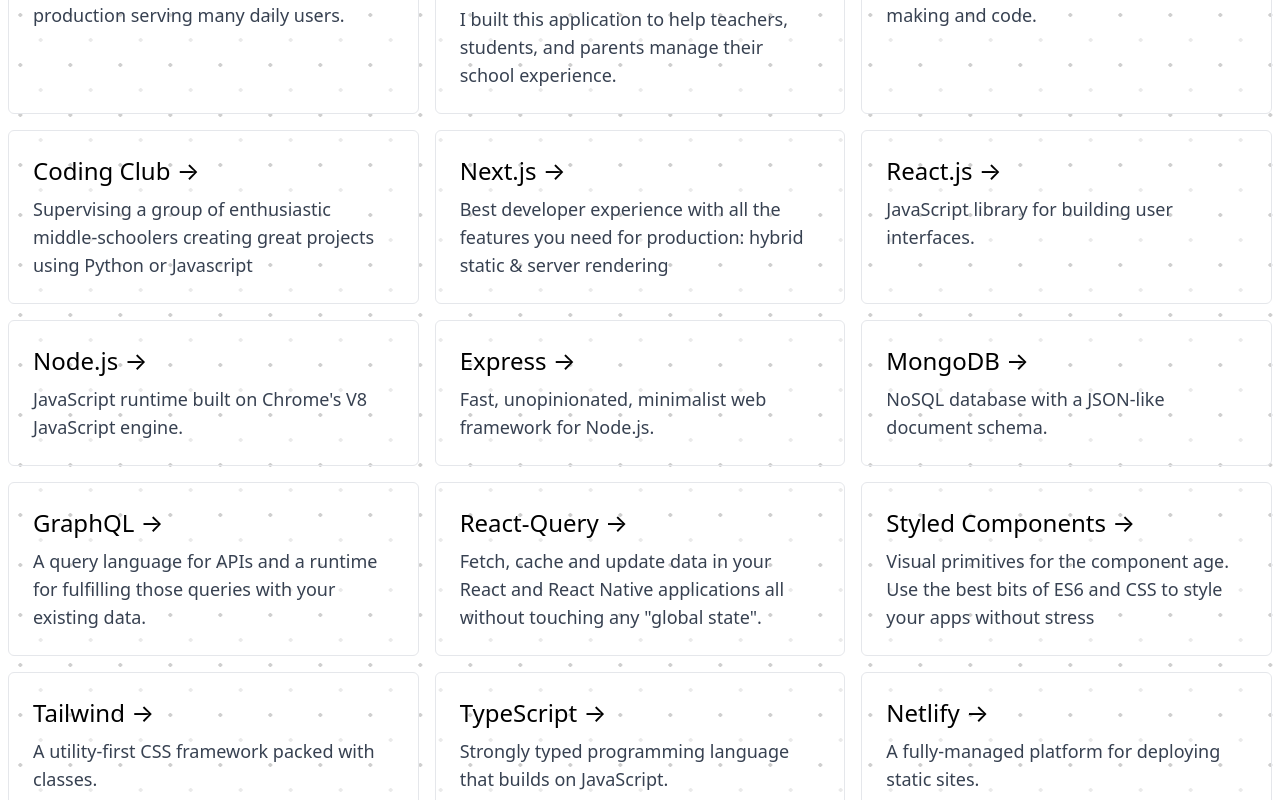
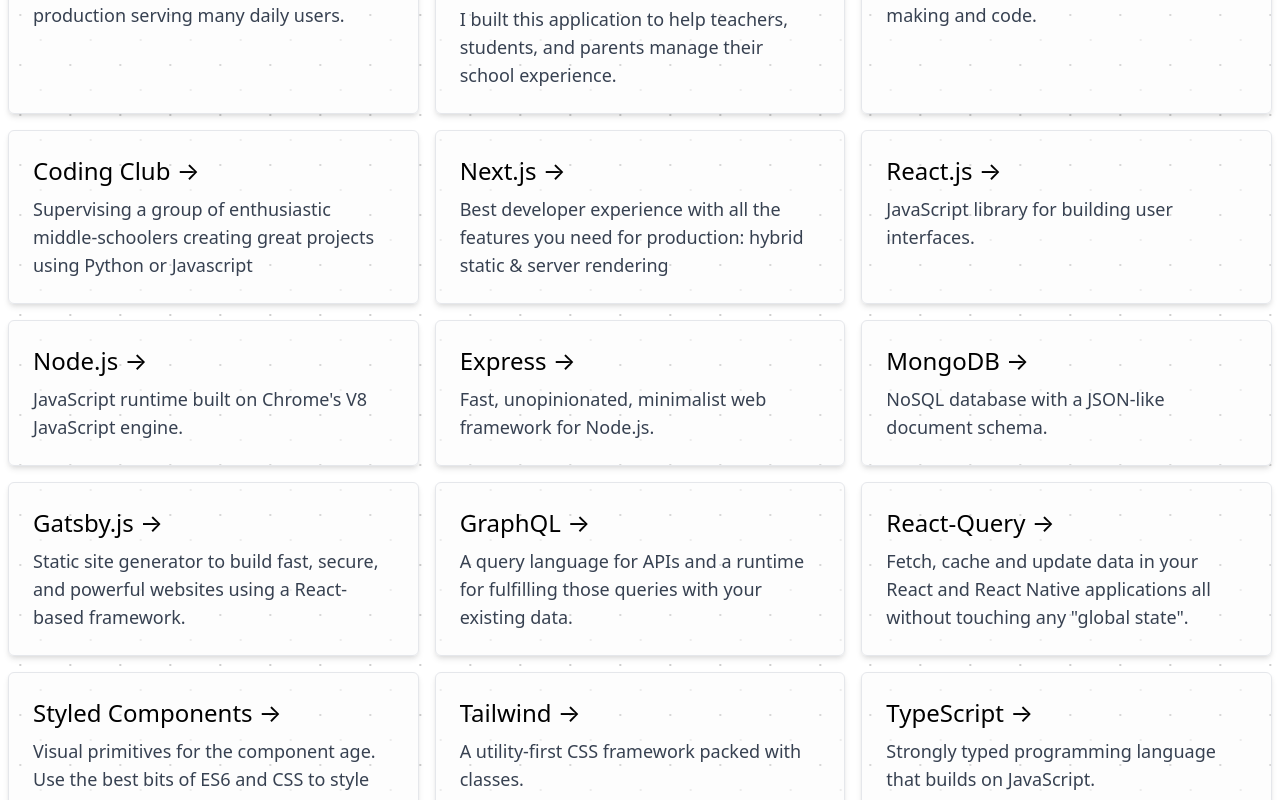
Before and after one commit to mysticfalconvt/newPortfolio, a Next.js app: page / in a window 1280 px wide. Shown: the part 660-1460 px from the top of the page. Built offline with nearby package versions, Linux system fonts and the light colour scheme; what @tailwindcss/typography would draw is missing.

Commit message:
chore: index
added info for some new items in feature array

```diff
--- a/src/components/molecules/feature/feature.module.css
+++ b/src/components/molecules/feature/feature.module.css
@@ -1,10 +1,14 @@
 .feature {
-  @apply block rounded-md p-6 text-left border border-gray-200 max-w-xl h-full transition-all;
+  @apply block rounded-md p-6 text-left border border-gray-200 max-w-xl h-full transition-all shadow-md bg-gray-100 bg-opacity-20;
   @apply hover:border-green-500;
 }
 
 :global(.dark) .feature {
-  @apply border-gray-700 hover:border-green-500;
+  @apply border-gray-700 hover:border-green-500 shadow-lg bg-gray-700 bg-opacity-20;
+}
+
+.feature:hover {
+  @apply bg-opacity-40 animate-pulse;
 }
 
 .title {
--- a/src/components/organisms/layout/layout.module.css
+++ b/src/components/organisms/layout/layout.module.css
@@ -1,7 +1,7 @@
 .layout {
   @apply px-4 min-h-screen sm:px-0 space-y-16 w-full;
-  background-image: radial-gradient(hsla(0, 0%, 25%, 0.25) 2px, transparent 0),
-    radial-gradient(hsla(0, 0%, 20%, 0.1) 2px, transparent 0);
+  background-image: radial-gradient(hsla(0, 0%, 25%, 0.25) 1px, transparent 0),
+    radial-gradient(hsla(0, 0%, 20%, 0.1) 1px, transparent 0);
   background-size: 50px 50px;
   background-position: 0 0, 25px 25px;
   -webkit-animation: slide 2s linear infinite;
--- a/src/pages/index.tsx
+++ b/src/pages/index.tsx
@@ -55,6 +55,12 @@
     title: "MongoDB",
     description: "NoSQL database with a JSON-like document schema.",
     link: "https://www.mongodb.com/",
+  },
+  {
+    title: "Gatsby.js",
+    description:
+      "Static site generator to build fast, secure, and powerful websites using a React-based framework.",
+    link: "https://boskind.tech",
   },
   {
     title: "GraphQL",
```
Also changed, not shown: 1 other file (tests, documents, lock files or other folders).
